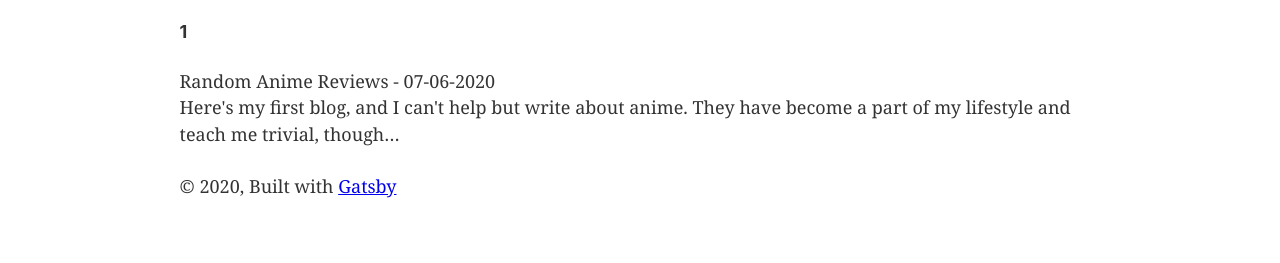
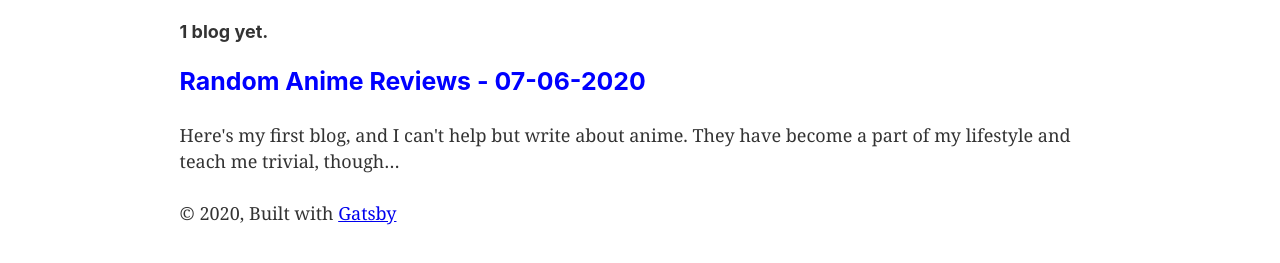
Before and after one commit to nishantc7/gatsby-blog, a Gatsby site: page / in a window 1280 px wide. Shown: the part 171-434 px from the top of the page. Built offline with nearby package versions, Linux system fonts and the light colour scheme; Gatsby itself is replaced by a stand-in of ours.

Commit message:
add clickable links and styled

```diff
--- a/gatsby-config.js
+++ b/gatsby-config.js
@@ -21,6 +21,7 @@ module.exports = {
       },
     },
     `gatsby-transformer-remark`,
+    `gatsby-plugin-styled-components`,
     `gatsby-transformer-sharp`,
     `gatsby-plugin-sharp`,
     {
--- a/package.json
+++ b/package.json
@@ -5,19 +5,22 @@
   "version": "0.1.0",
   "author": "Kyle Mathews <mathews.kyle@gmail.com>",
   "dependencies": {
+    "babel-plugin-styled-components": "^1.10.7",
     "gatsby": "^2.22.15",
     "gatsby-image": "^2.4.5",
     "gatsby-plugin-manifest": "^2.4.9",
     "gatsby-plugin-offline": "^3.2.7",
     "gatsby-plugin-react-helmet": "^3.3.2",
     "gatsby-plugin-sharp": "^2.6.9",
+    "gatsby-plugin-styled-components": "^3.3.3",
     "gatsby-source-filesystem": "^2.3.8",
     "gatsby-transformer-remark": "^2.8.14",
     "gatsby-transformer-sharp": "^2.5.3",
     "prop-types": "^15.7.2",
     "react": "^16.12.0",
     "react-dom": "^16.12.0",
-    "react-helmet": "^6.0.0"
+    "react-helmet": "^6.0.0",
+    "styled-components": "^5.1.1"
   },
   "devDependencies": {
     "prettier": "2.0.5"
--- a/src/pages/index.js
+++ b/src/pages/index.js
@@ -4,17 +4,31 @@ import { graphql, Link } from "gatsby"
 import Layout from "../components/layout"
 import Image from "../components/image"
 import SEO from "../components/seo"
+import styled from 'styled-components'
+
+const BlogLink = styled(Link)`
+text-decoration: none;
+`
+
+const BlogTitle = styled.h3`
+margin:bottom:20px;
+color:blue;
+`
+
+
 
 export default ({data}) => (
   <Layout>
     <SEO title="Home" />
     <div>
       <h1>Nishant's Blog</h1>
-      <h4> { data.allMarkdownRemark.totalCount } </h4>
+      <h4> { data.allMarkdownRemark.totalCount } blog yet. </h4>
       {
         data.allMarkdownRemark.edges.map(({node})=> (
           <div key={node.id}>
-          <span> { node.frontmatter.title } - { node.frontmatter.date } </span>
+          <BlogLink to={ node.fields.slug }>
+          <BlogTitle> { node.frontmatter.title } - { node.frontmatter.date } </BlogTitle>
+          </BlogLink>
           <p> {node.excerpt} </p>
           </div>
         ) )
@@ -27,7 +41,7 @@ export default ({data}) => (
 
 export const query = graphql`
   query {
-    allMarkdownRemark {
+    allMarkdownRemark(sort: { fields: [frontmatter___date], order: DESC }) {
       totalCount
       edges {
         node {
@@ -38,6 +52,9 @@ export const query = graphql`
             description
             title
           }
+          fields {
+            slug
+          }
           excerpt
         }
       }
```
Also changed, not shown: 1 other file.
